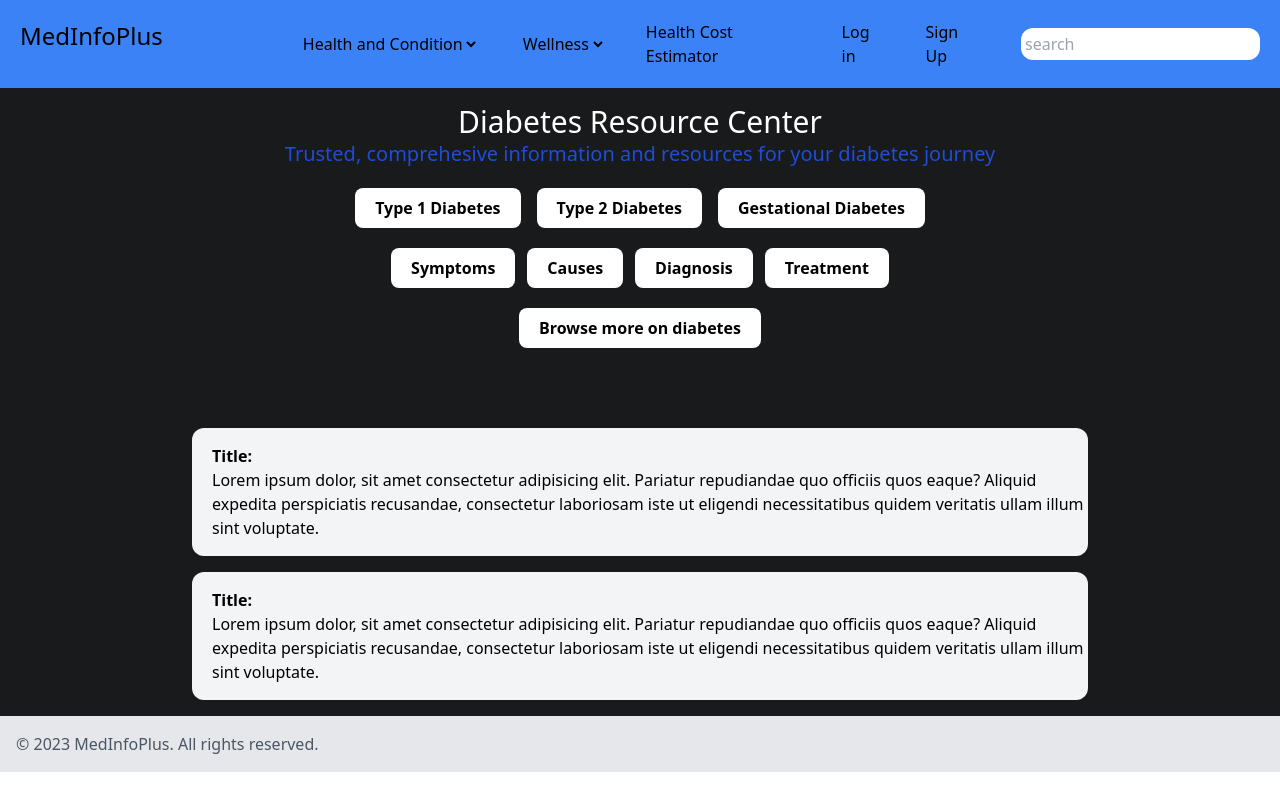
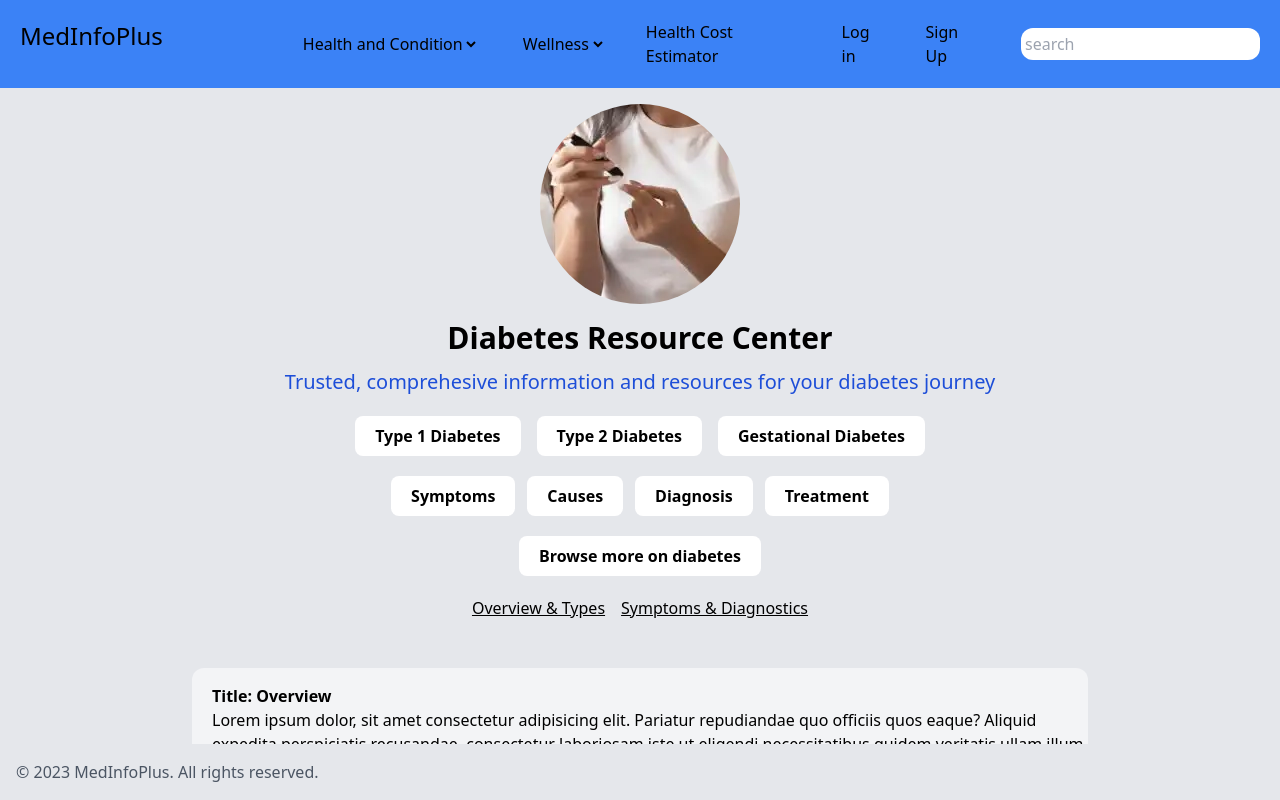
Before and after one commit to Michael-Gichamu/MedInfoPlus, a React (Vite) app in the folder client/: page /diabetes in a window 1280 px wide. Shown: the top 800 px of the page. Built offline with nearby package versions, Linux system fonts and the light colour scheme.

Commit message:
feat:articles styles change up

```diff
--- a/client/src/actions/auth.actions.ts
+++ b/client/src/actions/auth.actions.ts
@@ -10,14 +10,14 @@ export const getLoggedInUser = (): string => {
 
 export const signup = async (user: IsignupData) => {
   try {
-    const { username, email, password } = user;
-    const name = username;
+    const { name, email, password, provider } = user;
+
     const res = await fetch(`${URL}signup`, {
       method: "POST",
       headers: {
         "Content-Type": "application/json",
       },
-      body: JSON.stringify({ name, email, password }),
+      body: JSON.stringify({ name, email, password, provider }),
     });
     if (!res.ok) {
       throw new Error("Network response was not ok!");
--- a/client/src/authentication/Login.tsx
+++ b/client/src/authentication/Login.tsx
@@ -1,28 +1,43 @@
 import React from "react";
 import { useState } from "react";
-import { ToastContainer } from "react-toastify";
+import { ToastContainer, toast } from "react-toastify";
 import Error from "../components/Error";
 import { FaYahoo, FaMicrosoft, FaGoogle } from "react-icons/fa";
-import { Link } from "react-router-dom";
+import { Link, useNavigate } from "react-router-dom";
 import "./auth.css";
 import { LoginSchema } from "../schemas/login.schema";
 import { useForm } from "react-hook-form";
+import { login } from "../actions/auth.actions";
 import { yupResolver } from "@hookform/resolvers/yup";
 
 import "react-toastify/dist/ReactToastify.css";
 export const Login: React.FC = () => {
   const [error, setError] = useState<string>("");
+  const navigate = useNavigate();
   const {
     handleSubmit,
     register,
+    reset,
     formState: { errors },
   } = useForm({
     resolver: yupResolver(LoginSchema),
   });
 
-  const onSubmit = (data: any) => {
+  const onSubmit = async (data: any) => {
     console.log(data);
-    // Perform login logic here
+    const dataFromServer = await login(data);
+
+    if (dataFromServer.error) {
+      setError(dataFromServer.error);
+    } else {
+      reset();
+    }
+    if (dataFromServer.token) {
+      const { token } = dataFromServer;
+      localStorage.setItem("user", JSON.stringify(token));
+      toast("Login Success");
+      navigate("/articles");
+    }
   };
 
   return (
--- a/client/src/authentication/Signup.tsx
+++ b/client/src/authentication/Signup.tsx
@@ -1,11 +1,12 @@
 import React from "react";
 import { useState } from "react";
-import { ToastContainer } from "react-toastify";
+import { ToastContainer, toast } from "react-toastify";
 import Error from "../components/Error";
 import { FaYahoo, FaMicrosoft, FaGoogle } from "react-icons/fa";
 import { Link } from "react-router-dom";
 import "./auth.css";
 import { yupResolver } from "@hookform/resolvers/yup";
+import { signup } from "../actions/auth.actions";
 
 import "react-toastify/dist/ReactToastify.css";
 import img from "../../public/se.png";
@@ -20,13 +21,23 @@ export const SignUp: React.FC = () => {
   const {
     handleSubmit,
     register,
+    reset,
     formState: { errors },
   } = useForm({
     resolver: yupResolver(Signupschema),
   });
 
-  const onSubmit = (data: any) => {
+  const onSubmit = async (data: any) => {
     console.log(data);
+    const dataFromServer = await signup(data);
+    if (dataFromServer.message) {
+      toast(dataFromServer.message);
+    }
+    if (dataFromServer.error) {
+      setError(dataFromServer.error);
+    } else {
+      reset();
+    }
   };
   return (
     <div className="md:flex justify-center items-center  sm:h-screen">
--- a/client/src/components/DTcard.tsx
+++ b/client/src/components/DTcard.tsx
@@ -1,14 +1,20 @@
-import React from "react";
-export const DiabetesTitleComponentCard: React.FC = () => {
+export const DiabetesTitleComponentCard = ({
+  title,
+  content,
+}: {
+  title: string;
+  content: string;
+}) => {
   return (
     <>
       <div className=" flex flex-col text-black rounded-xl justify-center  bg-gray-100 w-[70vw] h-[8rem]">
-        <div className="title font-semibold ml-5">Title:</div>
+        <div className="title font-semibold ml-5">Title: {title}</div>
         <div className="content ml-5">
           Lorem ipsum dolor, sit amet consectetur adipisicing elit. Pariatur
           repudiandae quo officiis quos eaque? Aliquid expedita perspiciatis
           recusandae, consectetur laboriosam iste ut eligendi necessitatibus
           quidem veritatis ullam illum sint voluptate.
+          {content}
         </div>
       </div>
     </>
--- a/client/src/components/Scard.tsx
+++ b/client/src/components/Scard.tsx
@@ -4,10 +4,10 @@ export const SmallCardComponent: React.FC = () => {
     <>
       <div className="flex flex-col py-4">
         <div className=" w-[90vw] bg-white h-[10rem] min-h-fit flex  items-center ">
-          <div className=" h-[80%] flex justify-center mx-5 w-[20%] royal-blue  items-center">
+          <div className=" h-[80%] flex justify-center mx-5 w-[20%]   items-center">
             <div className=" text-center mx-auto my-auto ">Image</div>
           </div>
-          <div className="h-[100%] w-[80%] royal-blue flex flex-col">
+          <div className="h-[100%] w-[80%]  flex flex-col">
             <div className="title">
               <p className="text-white text-2xl pl-5 pt-5">Title:</p>
             </div>
--- a/client/src/components/Tcard.tsx
+++ b/client/src/components/Tcard.tsx
@@ -4,15 +4,15 @@ export const TitleCardComponent: React.FC = () => {
     <>
       <div className="flex flex-col py-4">
         <div className=" w-[90vw] bg-white h-[15rem] min-h-fit flex  items-center ">
-          <div className=" h-[80%] flex justify-center mx-5 w-[20%] royal-blue  items-center">
+          <div className=" h-[80%] flex justify-center mx-5 w-[20%]   items-center">
             <div className=" text-center mx-auto my-auto ">Article</div>
           </div>
-          <div className="h-[100%] w-[80%] royal-blue flex flex-col">
+          <div className="h-[100%] w-[80%]  flex flex-col">
             <div className="title">
-              <p className="text-white text-2xl pl-5 pt-5">Title:</p>
+              <p className="text-black text-2xl pl-5 pt-5">Title:</p>
             </div>
             <div className="content mt-[5rem] pl-5">
-              <p className="text-white text-sm ">Content:</p>
+              <p className="text-black text-sm ">Content:</p>
               <p className="  text-xl">
                 Lorem ipsum dolor sit amet consectetur adipisicing elit. Ab
                 quaerat natus, repellendus quibusdam pariatur, quo explicabo
--- a/client/src/pages/resource/Home.tsx
+++ b/client/src/pages/resource/Home.tsx
@@ -10,10 +10,10 @@ export const HomeComponentPage: React.FC = () => {
   };
   return (
     <>
-      <div className=" flex flex-col min-h-[77vh] black-bg">
+      <div className=" flex flex-col min-h-[77vh] bg-gray-200">
         <div
           onClick={() => gotoPost("/article/1")}
-          className=" flex justify-center cursor-pointer    pt-4  text-white text-3xl"
+          className=" flex justify-center cursor-pointer    pt-4  text-black text-3xl"
         >
           <TitleCardComponent />
         </div>
--- a/client/src/pages/resource/ResourceCenter.tsx
+++ b/client/src/pages/resource/ResourceCenter.tsx
@@ -1,11 +1,17 @@
+import { useState } from "react";
 import { DiabetesTitleComponentCard } from "../../components/DTcard";
 import { DiabetesComponentCard } from "../../components/Dcard";
+const condition = "Diabetes";
 export const ResourceCenterComponent: any = () => {
+  const [overView, setOverview] = useState<boolean>(true);
   return (
     <>
-      <div className=" flex flex-col min-h-[77vh] black-bg">
-        <div className=" flex justify-center  pt-4  text-white text-3xl">
-          Diabetes Resource Center
+      <div className=" flex flex-col min-h-[77vh] bg-gray-200">
+        <div className="img flex justify-center mt-4">
+          <img src="/diabetes-img.webp" className=" rounded-full" alt="" />
+        </div>
+        <div className=" flex justify-center font-bold pb-3  pt-4  text-black text-3xl">
+          {condition} Resource Center
         </div>
         <div className=" text-blue-700 text-center text-xl">
           Trusted, comprehesive information and resources for your diabetes
@@ -29,10 +35,34 @@ export const ResourceCenterComponent: any = () => {
               width="[15rem]"
             />
           </div>
-          <div className="last flex flex-col gap-4 mb-4 justify-center items-center mt-[5rem]">
-            <DiabetesTitleComponentCard />
-            <DiabetesTitleComponentCard />
+          <div className="select flex gap-4 pt-5 font-medium justify-center">
+            <p
+              className="overview underline cursor-pointer"
+              onClick={() => setOverview(true)}
+            >
+              Overview & Types
+            </p>
+            <p
+              className="symptoms underline cursor-pointer"
+              onClick={() => {
+                setOverview(false);
+              }}
+            >
+              Symptoms & Diagnostics
+            </p>
           </div>
+
+          {overView ? (
+            <div className="last flex flex-col gap-4 mb-4 justify-center items-center mt-[3rem]">
+              <DiabetesTitleComponentCard title="Overview" content="" />
+              <DiabetesTitleComponentCard title="Overview" content="" />
+            </div>
+          ) : (
+            <div className="last flex flex-col gap-4 mb-4 justify-center items-center mt-[3rem]">
+              <DiabetesTitleComponentCard title="Symptoms" content="" />
+              <DiabetesTitleComponentCard title="Symptoms" content="" />
+            </div>
+          )}
         </div>
       </div>
     </>
--- a/client/src/types/auth.types.ts
+++ b/client/src/types/auth.types.ts
@@ -4,8 +4,9 @@ export interface ILoginData {
 }
 
 export interface IsignupData {
-  username: string;
+  name: string;
   email: string;
   password: string;
-  confirmpass: string;
+  confirmpassword: string;
+  provider: boolean;
 }
```
Also changed, not shown: client/public/diabetes-img.webp (added).
